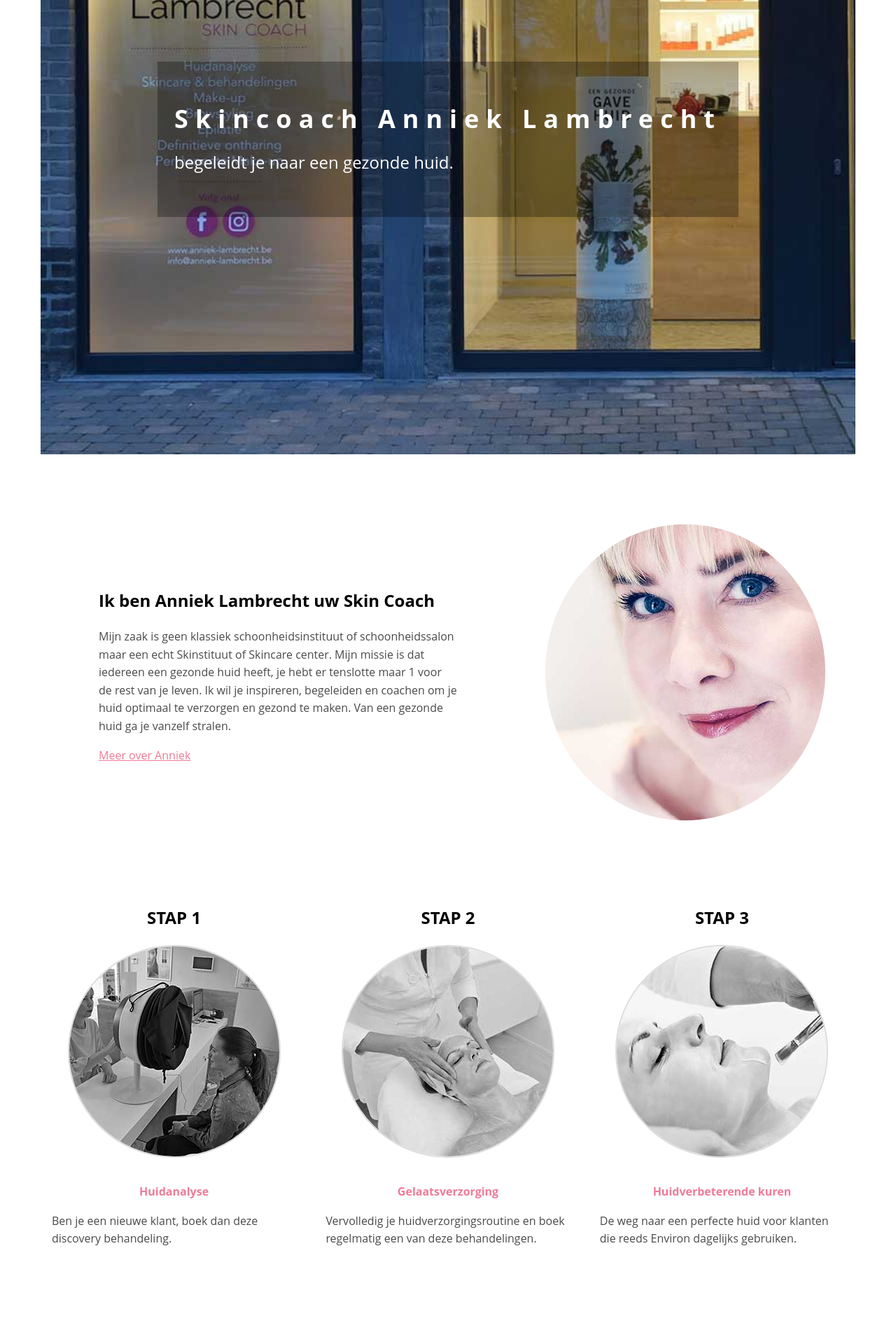
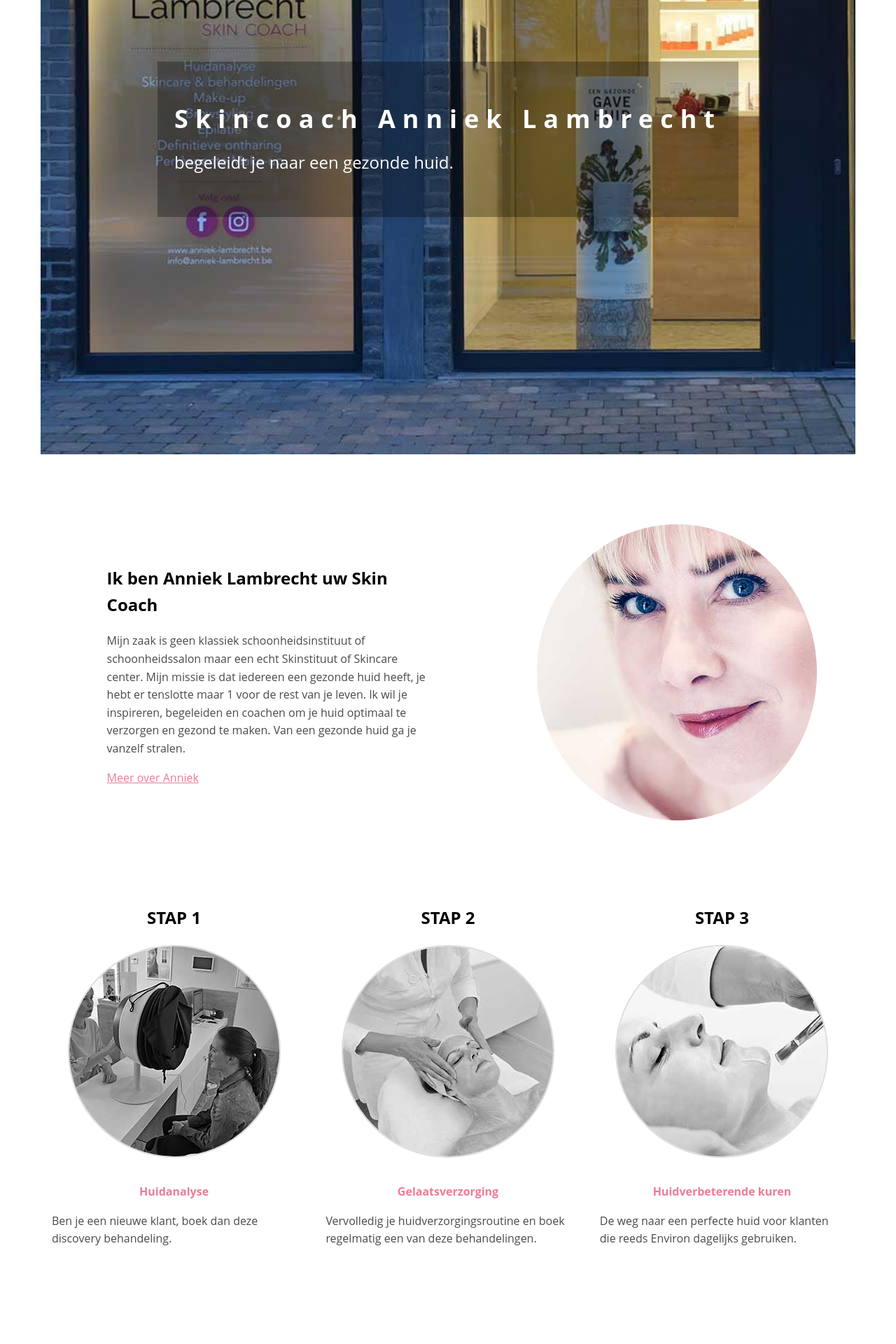
Before and after one commit to acandael/anniek, a Jekyll site: the page built from index.html, in a window 1280 px wide. Shown: the part 407-2327 px from the top of the page at 70% size. Built offline with Jekyll 4.4.1, drawn with Linux system fonts in a browser that asks for light colours.

Commit message:
fix issue with image about section

```diff
--- a/_sass/_about.scss
+++ b/_sass/_about.scss
@@ -15,7 +15,7 @@
   }
 
   .content {
-    width: 40vw;
+    width: 40%;
     padding: 0 4rem;
     @media only screen and (max-width: $bp-medium) {
       padding: 2rem 2rem;
@@ -25,20 +25,8 @@
 
   img.about {
     border-radius: 50%;
-
-    @media only screen and (max-width: $bp-medium) {
-      width: 75%;
-      height: 75%;
-    }
-
-    @media only screen and (max-width: $bp-medium) {
-      width: 50%;
-      height: 50%;
-    }
-
     @media only screen and (max-width: $bp-mobile) {
       width: 75%;
-
     }
   }
 }
```
